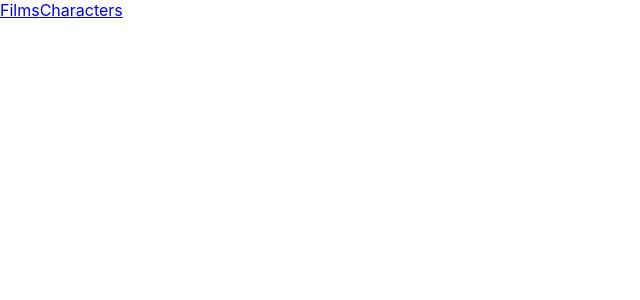
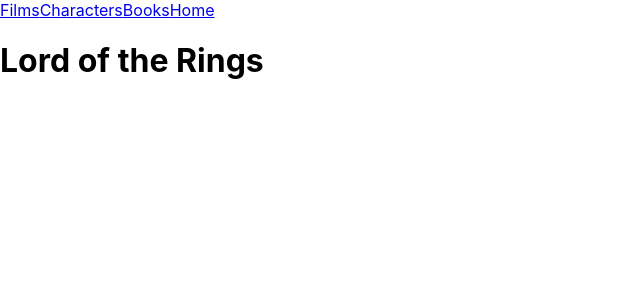
Before and after one commit to NoahDeltoroSmyth/react-lotr-from-scratch, a React (Create React App) app: page / in a window 1280 px wide. Shown: the top 300 px of the page, without its empty margins (0-640 px from the left). Built offline with nearby package versions, Linux system fonts and the light colour scheme.

Commit message:
Everything linked up

```diff
--- a/src/App.js
+++ b/src/App.js
@@ -2,8 +2,8 @@ import './App.css';
 import { BrowserRouter, NavLink, Switch, Route } from 'react-router-dom';
 import Films from './views/Films/Films';
 import Characters from './views/Characters/Characters';
-// import BooksList from './components/BooksList';
-// import Home from './views/Home/Home';
+import Books from './views/Books/Books';
+import Home from './views/Home/Home';
 
 function App() {
   return (
@@ -16,12 +16,12 @@ function App() {
           <NavLink to="/characters" data-testid="char-link">
             Characters
           </NavLink>
-          {/* <NavLink to="/books" data-testid="book-link">
+          <NavLink to="/books" data-testid="book-link">
             Books
           </NavLink>
-          <NavLink to="/home" data-testid="home-link">
+          <NavLink to="/" data-testid="/" exact>
             Home
-          </NavLink> */}
+          </NavLink>
         </header>
         <Switch>
           <Route path="/films">
@@ -30,12 +30,12 @@ function App() {
           <Route path="/characters">
             <Characters />
           </Route>
-          {/* <Route path="/books">
-            <BooksList />
+          <Route path="/books">
+            <Books />
           </Route>
-          <Route path="/">
+          <Route path="/" exact>
             <Home />
-          </Route> */}
+          </Route>
         </Switch>
       </BrowserRouter>
     </div>
--- a/src/components/BooksList.js
+++ b/src/components/BooksList.js
@@ -0,0 +1,13 @@
+import React from 'react';
+
+export default function BooksList({ books }) {
+  return (
+    <section className="books">
+      {books.map((book) => (
+        <div className="books" key={book.title}>
+          <a href={book.wikiUrl}>{book.title}</a>
+        </div>
+      ))}
+    </section>
+  );
+}
--- a/src/services/books.js
+++ b/src/services/books.js
@@ -0,0 +1,10 @@
+export async function fetchBooks() {
+  const resp = await fetch(`${process.env.REACT_APP_SUPABASE_URL}/rest/v1/books?`, {
+    headers: {
+      apikey: process.env.REACT_APP_SUPABASE_KEY,
+      Authorization: `Bearer ${process.env.REACT_APP_SUPABASE_KEY}`,
+    },
+  });
+  const data = await resp.json();
+  return data;
+}
--- a/src/views/Books/Books.js
+++ b/src/views/Books/Books.js
@@ -0,0 +1,23 @@
+import BooksList from '../../components/BooksList';
+import { fetchBooks } from '../../services/books';
+import React, { useState, useEffect } from 'react';
+
+export default function Films() {
+  const [data, setData] = useState([]);
+
+  useEffect(() => {
+    const fetchData = async () => {
+      const data = await fetchBooks();
+      setData(data);
+      await console.log(data);
+    };
+    fetchData();
+  }, []);
+
+  return (
+    <div>
+      <h1>Books</h1>
+      <BooksList books={data} />
+    </div>
+  );
+}
--- a/src/views/Home/Home.js
+++ b/src/views/Home/Home.js
@@ -0,0 +1,9 @@
+import React from 'react';
+
+export default function Home() {
+  return (
+    <div className="home">
+      <h1>Lord of the Rings</h1>
+    </div>
+  );
+}
```
Also changed, not shown: 1 other file (tests, documents, lock files or other folders).
